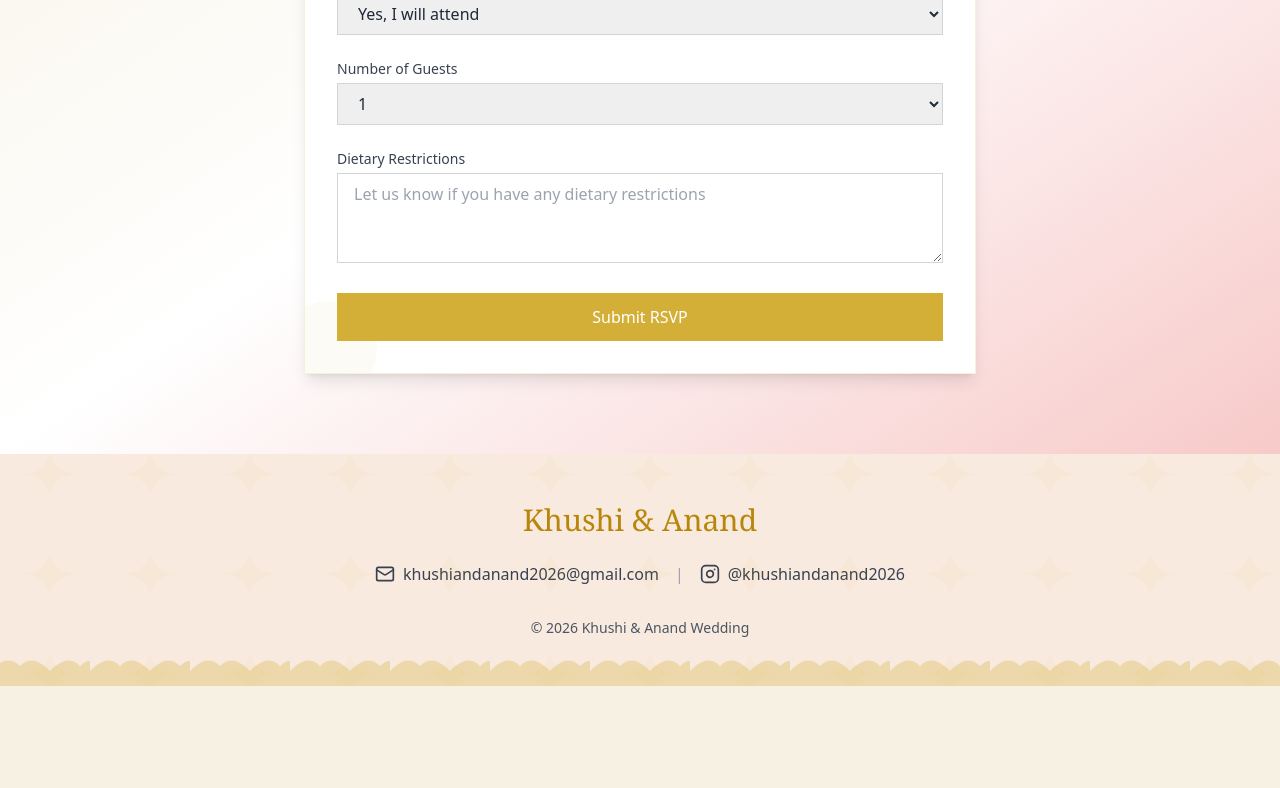
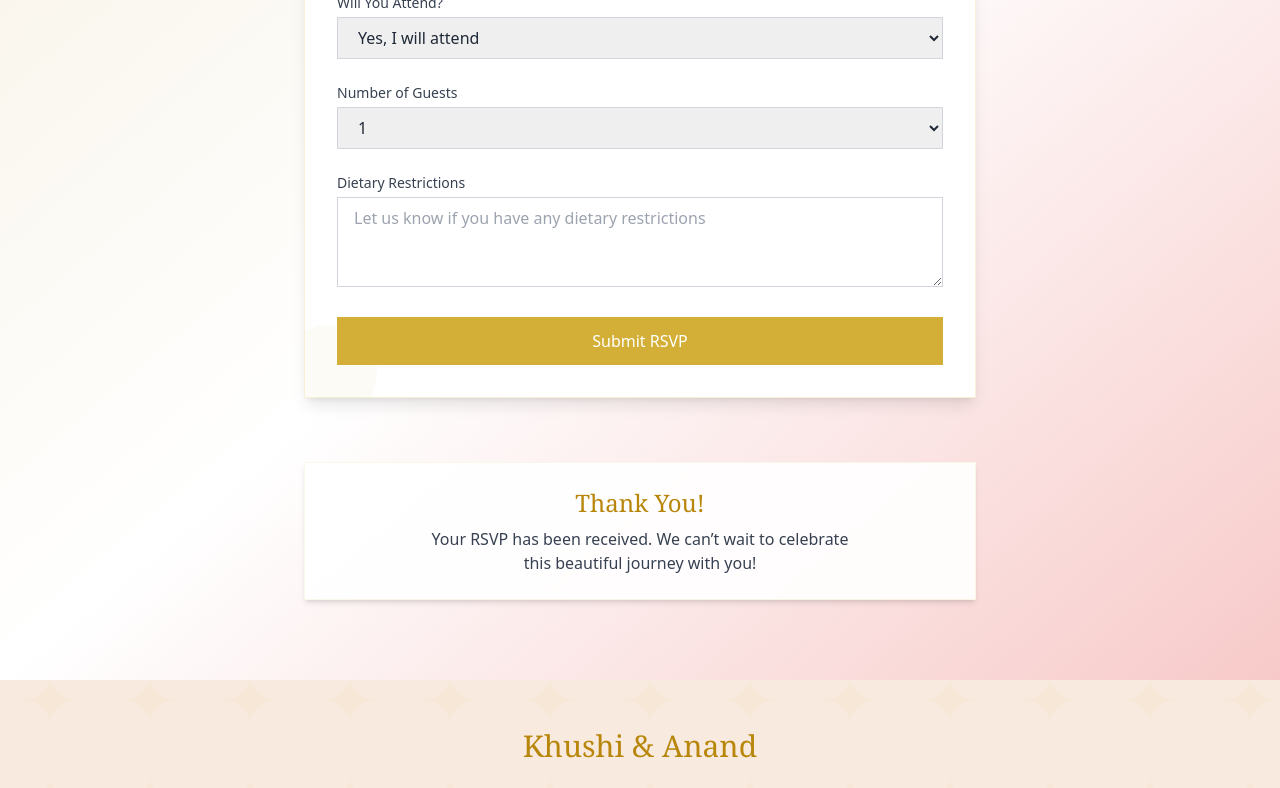
Before and after one commit to Mananshah237/Khushi-Anand, a Next.js app: page / in a window 1280 px wide. Shown: the part 5896-6684 px from the top of the page. Before the commit the page ends 6582 px from the top, so only its background shows below. Built offline with nearby package versions, Linux system fonts and the light colour scheme; a web font is replaced by a local one.

Commit message:
thank you to RSVP

```diff
--- a/components/rsvp-form.tsx
+++ b/components/rsvp-form.tsx
@@ -18,7 +18,7 @@ export default function RsvpForm() {
         <div className="max-w-2xl mx-auto">
           <motion.div
             initial={{ opacity: 0, y: 20 }}
-            animate={inView ? { opacity: 1, y: 0 } : { opacity: 0, y: 20 }}
+            animate={{ opacity: 1, y: 0 }}
             transition={{ duration: 0.8 }}
             className="text-center mb-8"
           >
@@ -30,7 +30,7 @@ export default function RsvpForm() {
 
           <motion.div
             initial={{ opacity: 0, y: 30 }}
-            animate={inView ? { opacity: 1, y: 0 } : { opacity: 0, y: 30 }}
+            animate={{ opacity: 1, y: 0 }}
             transition={{ duration: 0.8, delay: 0.2 }}
             className="bg-white rounded-lg shadow-lg p-8 border border-gold/20 relative overflow-hidden"
           >
@@ -39,6 +39,9 @@ export default function RsvpForm() {
               method="POST"
               className="space-y-6"
             >
+              {/* Keep user on-site after submission */}
+              <input type="hidden" name="_next" value="https://khushi-anand.vercel.app/#rsvp-success" />
+
               <div>
                 <label htmlFor="name" className="block text-sm font-medium text-gray-700 mb-1">
                   Full Name
@@ -110,6 +113,17 @@ export default function RsvpForm() {
             <div className="absolute top-0 right-0 w-32 h-32 -mt-8 -mr-8 bg-blush/10 rounded-full"></div>
             <div className="absolute bottom-0 left-0 w-24 h-24 -mb-6 -ml-6 bg-gold/5 rounded-full"></div>
           </motion.div>
+
+          {/* 🎉 Thank You Message (Redirects Here) */}
+          <div
+            id="rsvp-success"
+            className="mt-16 text-center bg-white/90 backdrop-blur-sm p-6 rounded-lg shadow-md border border-gold/10"
+          >
+            <h3 className="font-serif text-2xl text-dark-gold mb-2">Thank You!</h3>
+            <p className="text-gray-700 max-w-md mx-auto">
+              Your RSVP has been received. We can’t wait to celebrate this beautiful journey with you!
+            </p>
+          </div>
         </div>
       </div>
     </section>
```
Lines whose indentation alone changed are shown as unchanged.
